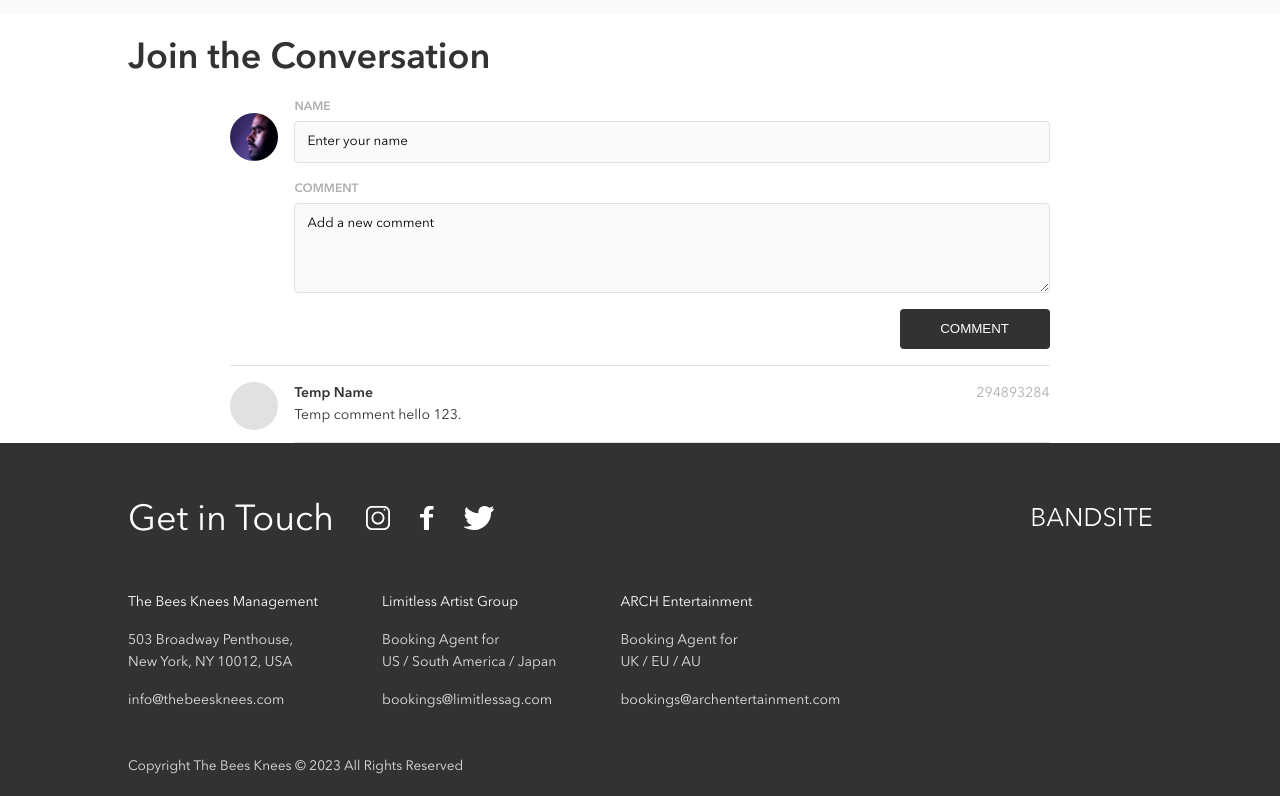
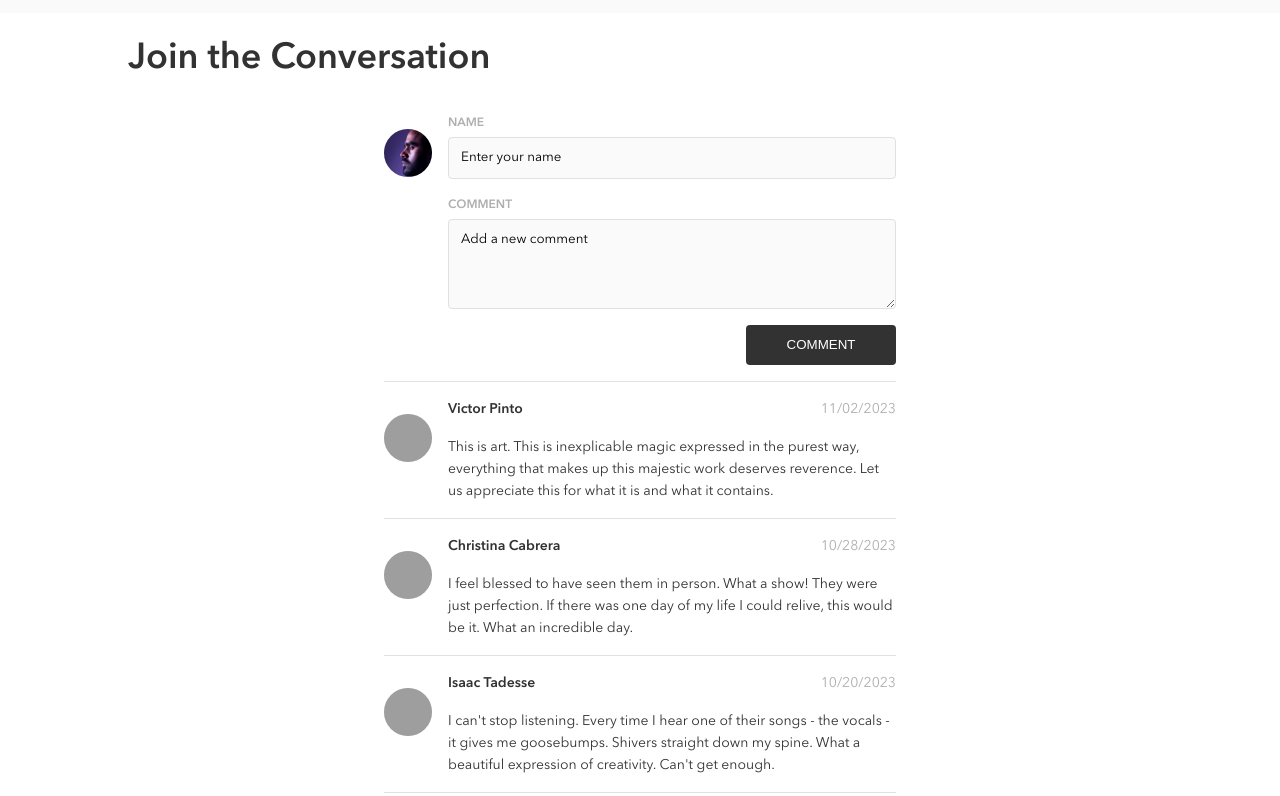
Before and after one commit to fio-md/bandsite, a plain HTML site: page index.html in a window 1280 px wide. Shown: the part 2392-3188 px from the top of the page. Drawn offline with Linux system fonts and the light colour scheme; grey boxes are pictures that could not be loaded.

Commit message:
Add script to add comments to Bio page, update styling for desktop

```diff
--- a/index.html
+++ b/index.html
@@ -79,11 +79,11 @@
     <section class="comments">
       <h2 class="comments__title">Join the Conversation</h2>
       <div class="comments__form-list">
-        <form action="" class="form">
+        <div action="" class="comments__container">
           <div class="avatar">
             <img src="./assets/images/Mohan-muruge.jpg" alt="" class="avatar__image" />
           </div>
-          <div class="form__main">
+          <form class="form">
             <div class="form__input-container">
               <label class="form__label" for="name">Name</label>
               <input
@@ -106,22 +106,9 @@
             <div class="form__button-container">
               <button class="form__button">Comment</button>
             </div>
-          </div>
-        </form>
-        <ul class="comments__list">
-          <div class="comment__container">
-            <div class="avatar">
-              <img src="" alt="" class="avatar__image" />
-            </div>
-            <div class="comment">
-              <div class="comment__top">
-                <h3 class="comment__name">Temp Name</h3>
-                <span class="comment__date">294893284</span>
-              </div>
-              <p class="comment__content">Temp comment hello 123.</p>
-            </div>
-          </div>
-        </ul>
+          </form>
+        </div>
+        <ul class="comments__list"></ul>
       </div>
     </section>
     <footer class="footer">
--- a/scripts/index-page.js
+++ b/scripts/index-page.js
@@ -1,14 +1,67 @@
-{
-  /* <div class="comment__container">
-  <div class="avatar">
-    <img src="" alt="" class="avatar__image" />
-  </div>
-  <div class="comment">
-    <div class="comment__top">
-      <h3 class="comment__name">Fiorella</h3>
-      <span class="comment__date">294893284</span>
-    </div>
-    <p class="comment__content">Hi everyone lalalala</p>
-  </div>
-</div>; */
+const comments = [
+  {
+    name: "Victor Pinto",
+    date: "11/02/2023",
+    comment:
+      "This is art. This is inexplicable magic expressed in the purest way, everything that makes up this majestic work deserves reverence. Let us appreciate this for what it is and what it contains.",
+    photoURL: "https://placecats.com/300/300?fit=contain&position=top",
+  },
+  {
+    name: "Christina Cabrera",
+    date: "10/28/2023",
+    comment:
+      "I feel blessed to have seen them in person. What a show! They were just perfection. If there was one day of my life I could relive, this would be it. What an incredible day.",
+    photoURL: "https://placecats.com/400/400?fit=contain&position=top",
+  },
+  {
+    name: "Isaac Tadesse",
+    date: "10/20/2023",
+    comment:
+      "I can't stop listening. Every time I hear one of their songs - the vocals - it gives me goosebumps. Shivers straight down my spine. What a beautiful expression of creativity. Can't get enough.",
+    photoURL: "https://placecats.com/250/250?fit=contain&position=top",
+  },
+];
+
+let commentListEl = document.querySelector(".comments__list");
+
+comments.forEach((comment) => {
+  let commentEl = newElement("li", "comments__container");
+  commentListEl.appendChild(commentEl);
+  addComment(comment, commentEl);
+});
+
+function newElement(type, class1, class2 = "", content = "") {
+  let newEl = document.createElement(type);
+  newEl.classList.add(class1);
+  if (class2) {
+    newEl.classList.add(class2);
+  }
+  if (content) {
+    newEl.innerHTML = content;
+  }
+  return newEl;
 }
+function addComment(commentObj, parent) {
+  let avatarContainer = newElement("div", "avatar");
+  parent.appendChild(avatarContainer);
+
+  let avatarImg = newElement("img", "avatar__image");
+  if (commentObj.photoURL) {
+    avatarImg.setAttribute("src", commentObj.photoURL);
+  }
+  avatarContainer.appendChild(avatarImg);
+
+  let commentContainer = newElement("div", "comment");
+  parent.appendChild(commentContainer);
+
+  let commentTop = newElement("div", "comment__top");
+  commentContainer.appendChild(commentTop);
+
+  let commentName = newElement("h3", "comment__name", "", commentObj.name);
+  commentTop.appendChild(commentName);
+  let commentDate = newElement("span", "comment__date", "", commentObj.date);
+  commentTop.appendChild(commentDate);
+
+  let commentContent = newElement("p", "comment__content", "", commentObj.comment);
+  commentContainer.appendChild(commentContent);
+}
--- a/styles/bio.scss
+++ b/styles/bio.scss
@@ -120,18 +120,9 @@
 }
 .comments {
   background-color: $primary-white;
+  margin-bottom: $mobile-btwn-components;
   &__title {
     @include section-header;
-  }
-  &__list {
-    display: flex;
-    flex-direction: column;
-    @include tablet {
-      width: 80%;
-    }
-    @include dektop {
-      // width: 100%;
-    }
   }
   &__form-list {
     display: flex;
@@ -140,16 +131,32 @@
       align-items: center;
     }
   }
+  &__list {
+    display: flex;
+    flex-direction: column;
+    align-items: center;
+  }
+  &__container {
+    display: flex;
+    gap: $mobile-btwn-components;
+    padding: $mobile-btwn-components 0;
+    @include divider;
+    @include tablet {
+      gap: $tablet-btwn-components;
+      width: 80%;
+    }
+    @include desktop {
+      width: 50%;
+    }
+  }
 }
 .comment {
+  display: flex;
+  flex-direction: column;
+  width: 50%;
   flex-grow: 1;
-  padding: $mobile-btwn-components 0;
-  @include divider;
+  gap: $mobile-btwn-components;
 
-  &__container {
-    display: flex;
-    gap: 1rem;
-  }
   &__name,
   &__date,
   &__content {
@@ -168,19 +175,9 @@
 }
 .form {
   display: flex;
+  flex-direction: column;
+  flex-grow: 1;
   gap: $mobile-btwn-components;
-  padding-bottom: $mobile-btwn-components;
-  @include divider;
-  @include tablet {
-    gap: $tablet-btwn-components;
-    width: 80%;
-  }
-  &__main {
-    display: flex;
-    flex-direction: column;
-    flex-grow: 1;
-    gap: $mobile-btwn-components;
-  }
   &__input-container {
     display: flex;
     flex-direction: column;
--- a/styles/shows.scss
+++ b/styles/shows.scss
@@ -24,6 +24,13 @@
   }
   @include desktop {
     height: 39rem;
+    flex-direction: row;
+    align-items: center;
+  }
+  &__layout {
+    @include desktop {
+      width: 85%;
+    }
   }
   &__album {
     @include subheader;
@@ -48,8 +55,22 @@
 .shows {
   padding-top: $mobile-btwn-components;
   padding-bottom: $mobile-btwn-components;
+  @include desktop {
+    display: flex;
+    justify-content: space-between;
+    padding-top: 4rem;
+    padding-bottom: 2.5rem;
+  }
+  &__list {
+    @include desktop {
+      flex-grow: 1;
+    }
+  }
   &__title {
     @include section-header;
+    @include desktop {
+      width: 15rem;
+    }
   }
 }
 .show {
@@ -76,6 +97,9 @@
     @include tablet {
       width: 25%;
     }
+    @include desktop {
+      padding-left: 2rem;
+    }
   }
   &__label {
     display: block;
```
Also changed, not shown: pages/shows.html (+5 -27 lines), styles/bio.css, styles/shows.css.
